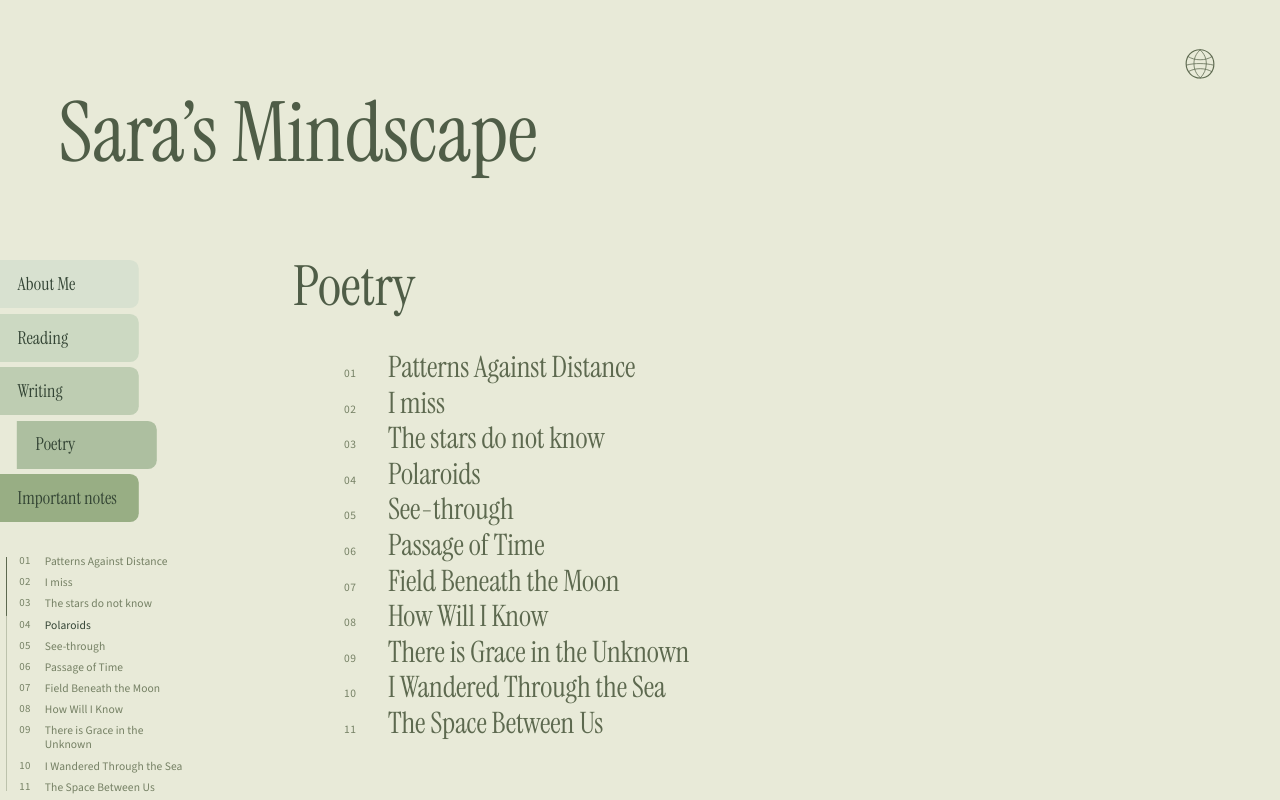
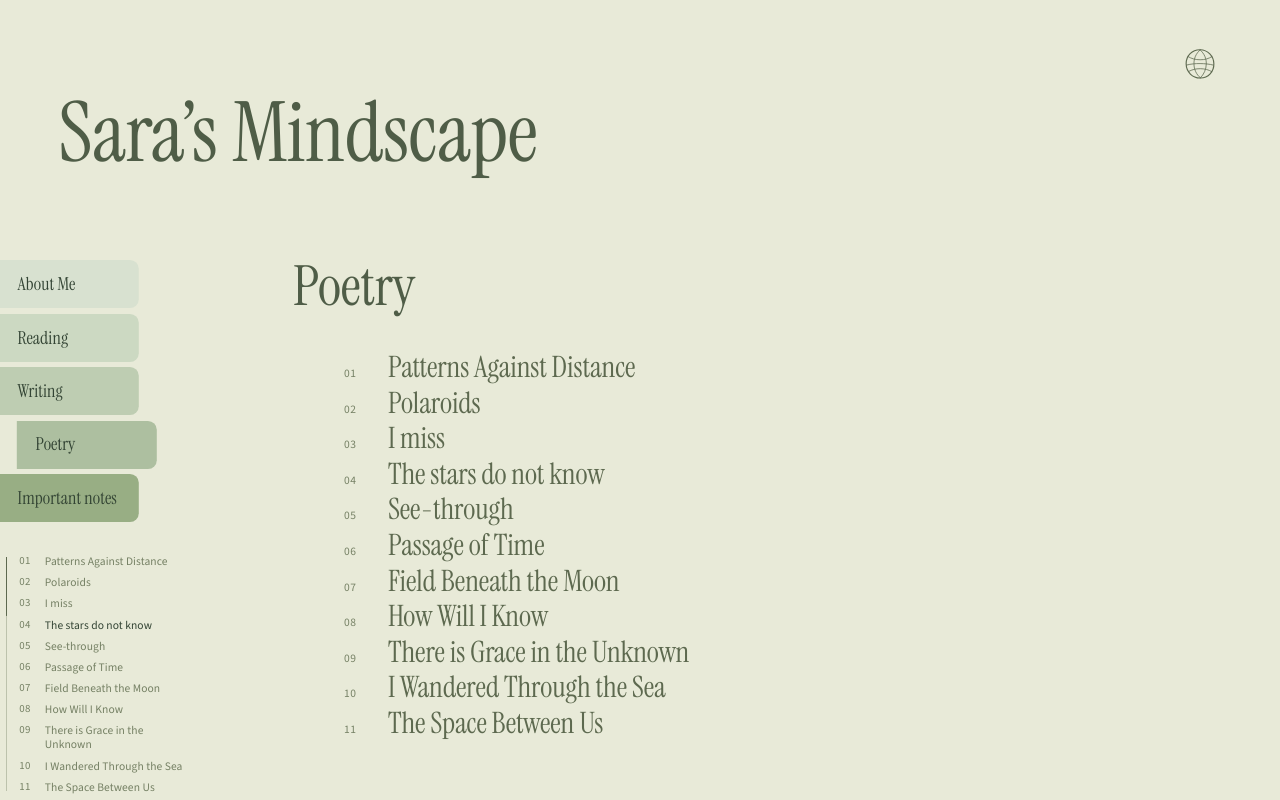
Before and after one commit to saykig/sarakim23, a Next.js app: page /poetry in a window 1280 px wide. Shown: the top 800 px of the page. Built offline with nearby package versions, Linux system fonts and the light colour scheme.

Commit message:
Move Polaroids to second poem

```diff
--- a/app/data/poems.ts
+++ b/app/data/poems.ts
@@ -439,9 +439,9 @@ const poemEntries: Poem[] = [
 
 const poemOrder = [
   'patterns-against-distance',
+  'polaroids',
   'i-miss',
   'the-stars-do-not-know',
-  'polaroids',
   'see-through',
   'the-passage-of-time',
   'filed-beneath-the-moon',
```
